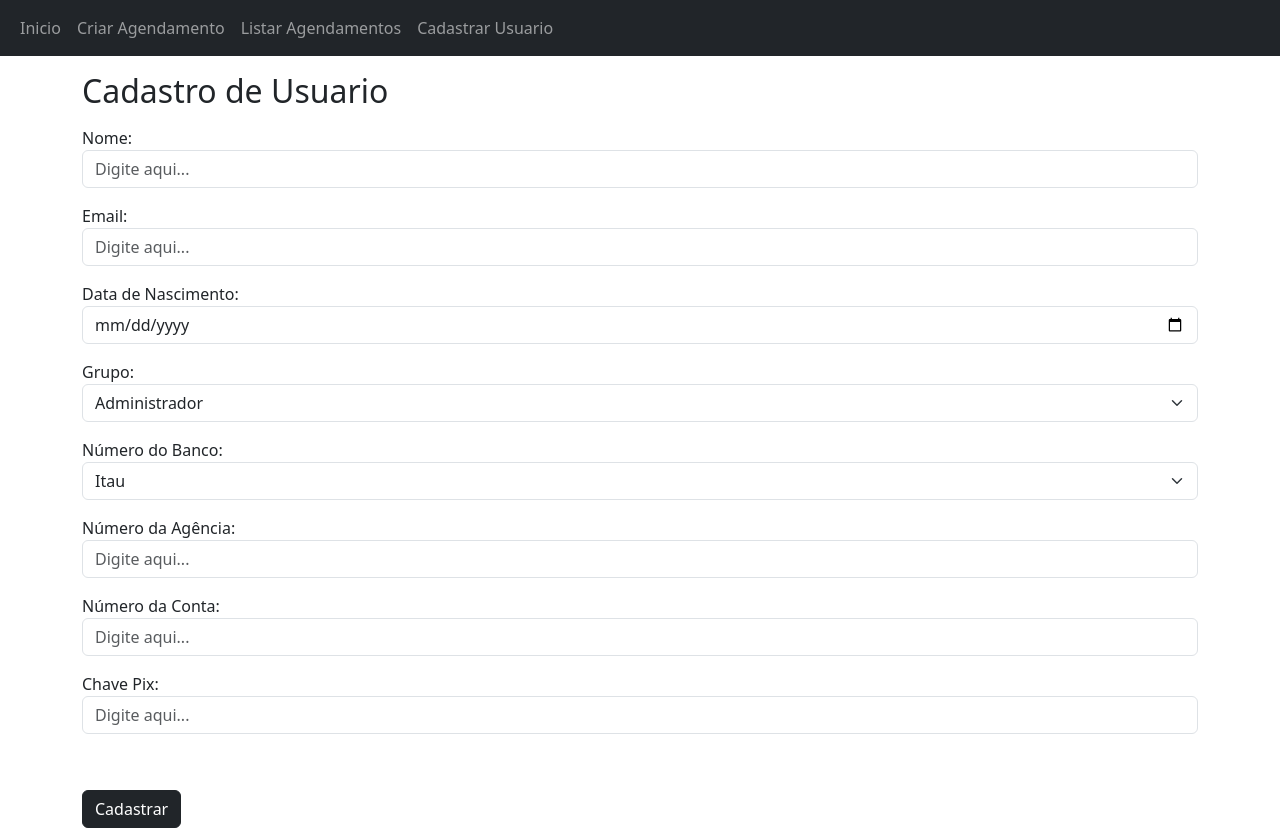
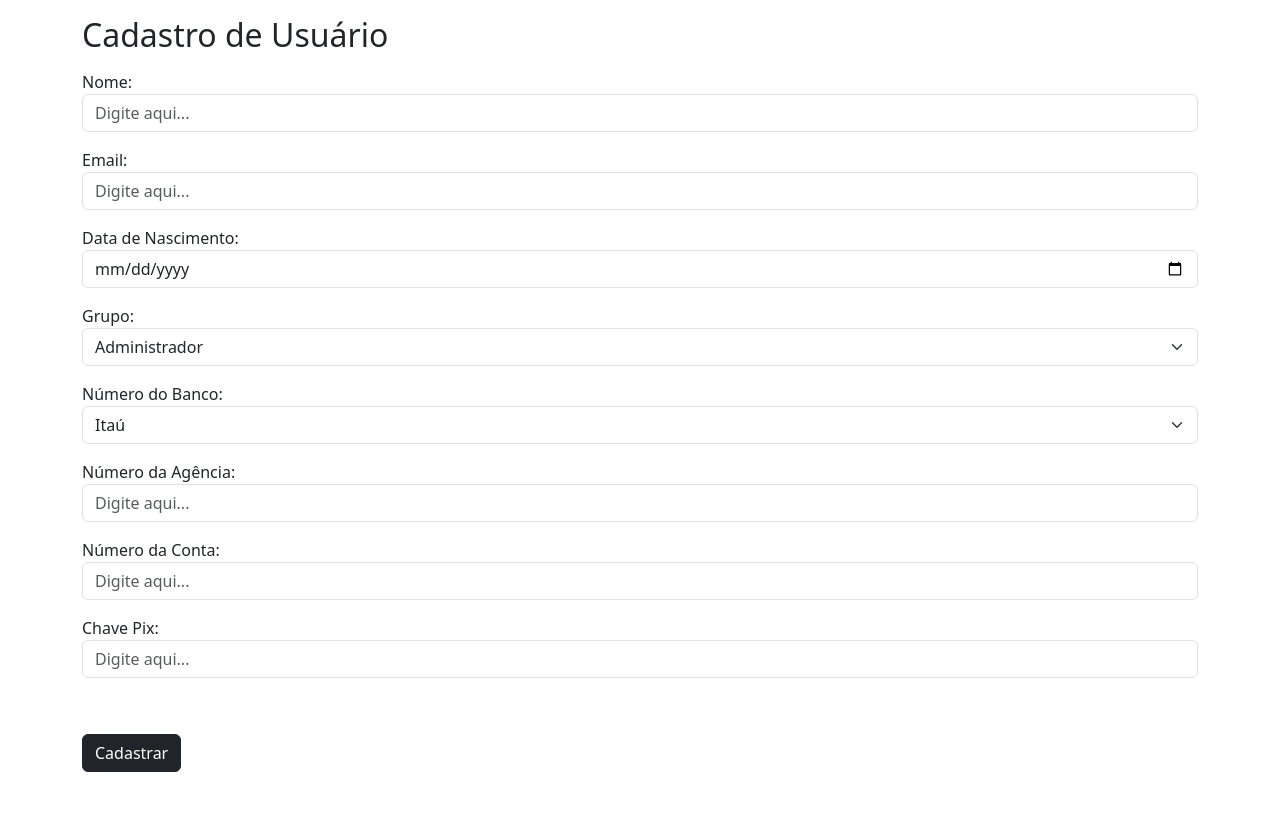
Before and after one commit to Anaclarapereira/barbearia, a PHP site: page /Usuario/cadastrar_usuario.html in a window 1280 px wide. After the commit the page ends 772 px from the top, so only its background shows below. Run offline with PHP 8.4, Linux system fonts and the light colour scheme.

Commit message:
Add files via upload

```diff
--- a/Usuario/cadastrar_usuario.html
+++ b/Usuario/cadastrar_usuario.html
@@ -7,31 +7,11 @@
   <link href="https://cdn.jsdelivr.net/npm/bootstrap@5.3.3/dist/css/bootstrap.min.css" rel="stylesheet">
   <script src="https://cdn.jsdelivr.net/npm/bootstrap@5.3.3/dist/js/bootstrap.bundle.min.js"></script>
 </head>
-
-<nav class="navbar navbar-expand-sm bg-dark navbar-dark">
-  <div class="container-fluid">
-    <ul class="navbar-nav">
-      <li class="nav-item">
-        <a class="nav-link" href="../index.html">Inicio </a>
-      </li>
-      <li class="nav-item">
-        <a class="nav-link" href="criar_agendamento.php">Criar Agendamento</a>
-      </li>
-      <li class="nav-item">
-        <a class="nav-link" href="../Agendamento/listar_agendamentos.html">Listar Agendamentos</a>
-      </li>
-      <li class="nav-item">
-        <a class="nav-link" href="../Usuario/cadastrar_usuario.html">Cadastrar Usuario</a>
-      </li>
-    </ul>
-  </div>
-</nav>
-
 <body>
 
 <div class="container mt-3">
-  <h2>Cadastro de Usuario</h2>
-  <form action="/action_page.php">
+  <h2>Cadastro de Usuário</h2>
+  <form action="/cadastrar_usuario.php">
 
     <div class="mb-3 mt-3">
       <label for="email">Nome:</label>
@@ -51,16 +31,16 @@
     <div class="mb-3">
       <label for="pwd">Grupo:</label>
       <select class="form-select" id="sel1" name="grupo">
-        <option value="1">Administrador</option>
-        <option value="2">Barbeiro</option>
-        <option value="3">Cliente</option>
+        <option>Administrador</option>
+        <option>Barbeiro</option>
+        <option>Cliente</option>
       </select>
     </div>
 
     <div class="mb-3">
         <label for="pwd">Número do Banco:</label>
         <select class="form-select" id="sel1" name="numero_do_banco">
-            <option>Itau</option>
+            <option>Itaú</option>
             <option>Nubank</option>
             <option>Bradesco</option>
           </select>
--- a/Usuario/cadastrar_usuario.php
+++ b/Usuario/cadastrar_usuario.php
@@ -24,7 +24,7 @@ echo "<br>chave_pix $chave_pix";
 echo "<br>numero_conta $numero_conta";
 echo "<br>numero_agencia $numero_agencia";
 
-exit('<br>não inserir');
+
 
 
 $sql_usuario = "INSERT INTO usuarios (nome , email, data_de_nascimento, id_grupo)
--- a/Usuario/index.html
+++ b/Usuario/index.html
@@ -89,7 +89,7 @@
             </div>
 
 
-            <button type="submit" class="btn btn-primary">Cadastrar</button>
+            <button type="submit" class="btn btn-dark">Cadastrar</button>
         </form>
     </div>
     <script src="https://ajax.googleapis.com/ajax/libs/jquery/3.7.1/jquery.min.js"></script>
--- a/Usuario/preparar_cadastro.php
+++ b/Usuario/preparar_cadastro.php
@@ -15,10 +15,10 @@
         <div class="container-fluid">
             <ul class="navbar-nav">
                 <li class="nav-item">
-                    <a class="nav-link active" href="../index.php">Início</a>
+                    <a class="nav-link " href="../index.php">Início</a>
                 </li>
                 <li class="nav-item">
-                    <a class="nav-link active" href="../Agenda/index.php">Agenda</a>
+                    <a class="nav-link " href="../Agenda/index.php">Agenda</a>
                 </li>
                 <li class="nav-item">
                     <a class="nav-link" href="../Usuario/index.php">Usuários</a>
@@ -71,7 +71,7 @@
 
             <div class="mb-3 mt-3">
                 <label for="email">Data de Nascimento:</label>
-                <input type="text" class="form-control" id="data_de_nascimento" placeholder=""
+                <input type="date" class="form-control" id="data_de_nascimento" placeholder=""
                     name="data_de_nascimento">
             </div>
 
```
Also changed, not shown: Usuario/index.php (+4 -4 lines).
